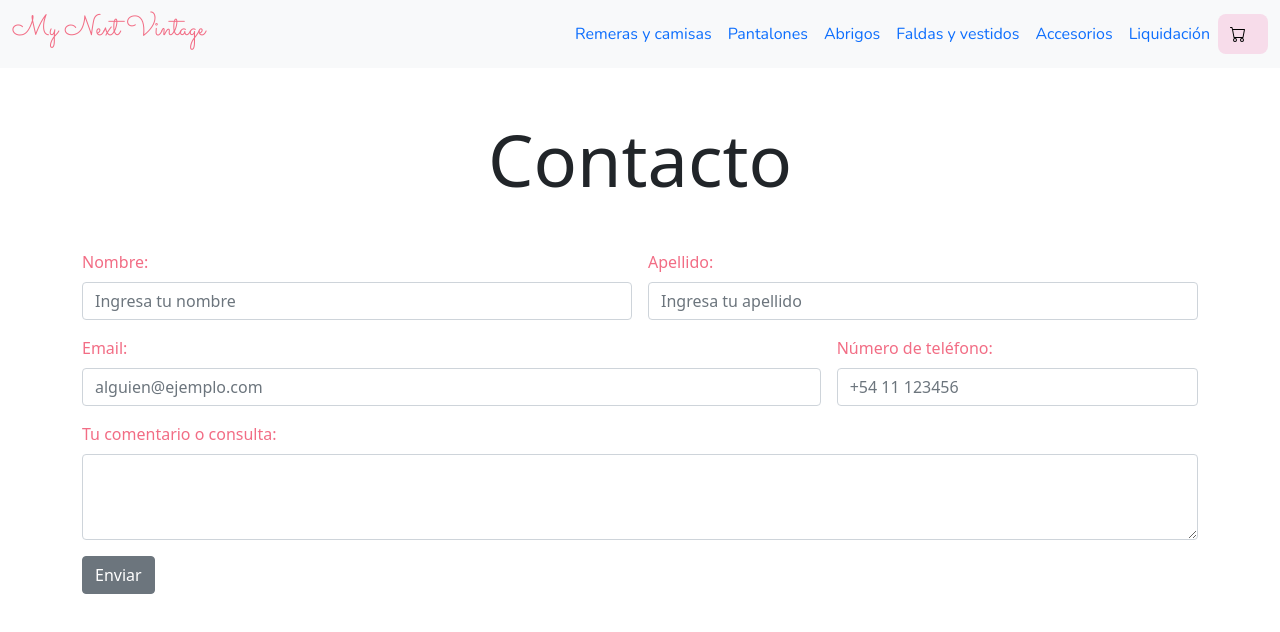
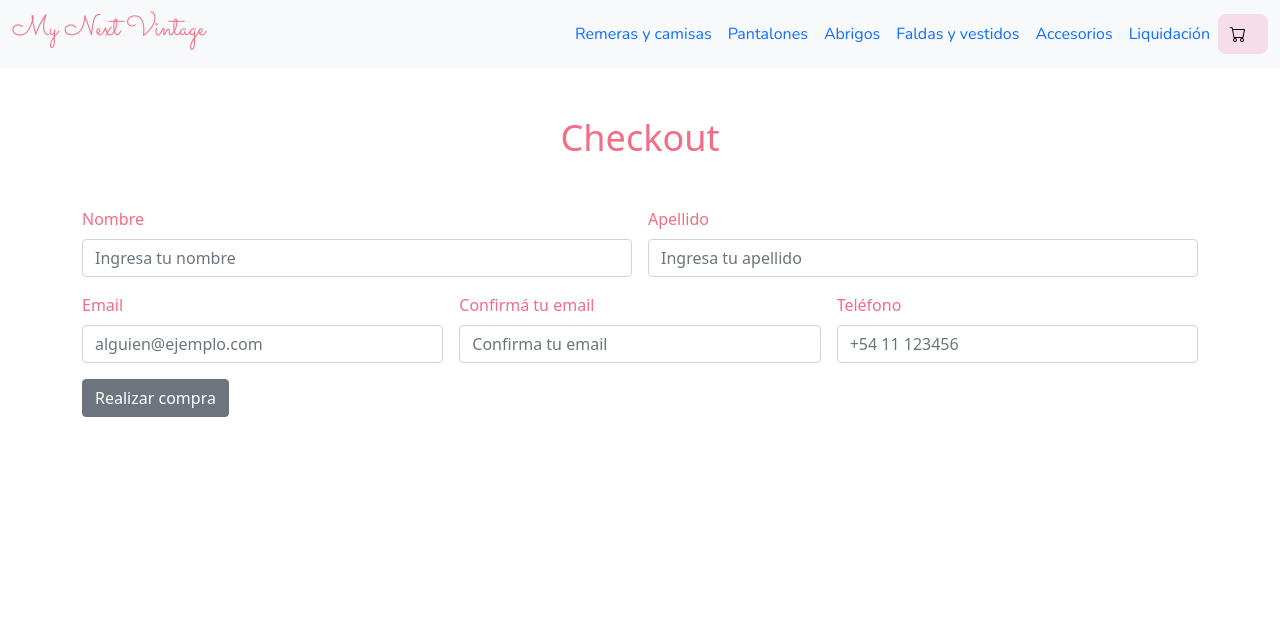
Before and after one commit to gabrielamachin/myNextVintage-Machin, a React (Create React App) app: page /checkout in a window 1280 px wide. Shown: the top 632 px of the page. Built offline with nearby package versions, Linux system fonts and the light colour scheme; no server answers.

Commit message:
Checkout

```diff
--- a/src/components/Checkout/Checkout.css
+++ b/src/components/Checkout/Checkout.css
@@ -1,3 +1,8 @@
 .formTextColor {
     color: #f26d85;
 }
+
+.fontTitle {
+    color: #F26D85;
+    font-size: 2.25rem;
+}
--- a/src/components/Checkout/Checkout.js
+++ b/src/components/Checkout/Checkout.js
@@ -1,115 +1,119 @@
 import './Checkout.css'
-// import { useState } from "react"
-// import CartContext from "../../context/CartContext"
-// import { useNotification } from "../../notification/Notification"
-// import { addDoc, collection, writeBatch, getDocs, query, where, documentId } from 'firebase/firestore'
-// import { db } from '../../services/firebase/index'
+import { useState, useContext  } from "react"
+import CartContext from "../../context/CartContext"
+import { useNotification } from "../../notification/Notification"
+import { addDoc, collection, writeBatch, getDocs, query, where, documentId } from 'firebase/firestore'
+import { db } from '../../services/firebase/index'
 
 const Checkout = () => {
-    // const [loading, setLoading] = useState(false)
-    // const { cart, totalQuantity, getTotal, clearCart } = useContext(CartContext)
-    // const total = getTotal()
-    // const setNotification = useNotification()
+    const [loading, setLoading] = useState(false)
+    const { cart, totalQuantity, getTotal, clearCart } = useContext(CartContext)
+    const total = getTotal()
+    const setNotification = useNotification()
 
-    // const handleCreateOrder = () => {
-    //     setLoading(true)
+    const [name, setName] = useState("")
+    const [surname, setSurname] = useState("")
+    const [email, setEmail] = useState("")
+    const [phone, setPhone] = useState("")
 
-    //     const objOrder = {
-    //         buyer: {
-    //             name: 'Gabriela M',
-    //             email: 'gabrielam@email.com',
-    //             phone: '012345',
-    //             address: 'casa 123',
-    //             comment: 'comentario 1'
-    //         },
-    //         items: cart,
-    //         total: total
-    //     }
+    const handleCreateOrder = () => {
+        setLoading(true)
 
-    //     const batch = writeBatch(db)
+        const objOrder = {
+            buyer: {
+                name: name,
+                surname: surname,
+                email: email,
+                phone: phone
+            },
+            items: cart,
+            total: total
+        }
 
-    //     const ids = cart.map(prod => prod.id)
+        const batch = writeBatch(db)
 
-    //     const outOfStock = []
+        const ids = cart.map(prod => prod.id)
 
-    //     const collectionRef = collection(db, 'products')
+        const outOfStock = []
 
-    //     getDocs(query(collectionRef, where(documentId(), 'in', ids)))
-    //         .then(response => {
-    //             response.docs.forEach(doc => {
-    //                 const dataDoc = doc.data()
+        const collectionRef = collection(db, 'products')
 
-    //                 const prod = cart.find(prod => prod.id === doc.id)
-    //                 const prodQuantity = prod.quantity
+        getDocs(query(collectionRef, where(documentId(), 'in', ids)))
+            .then(response => {
+                response.docs.forEach(doc => {
+                    const dataDoc = doc.data()
 
-    //                 if(dataDoc.stock >= prodQuantity) {
-    //                     batch.update(doc.ref, { stock: dataDoc.stock - prodQuantity })
-    //                 } else {
-    //                     outOfStock.push({ id: doc.id, ...dataDoc})
-    //                 }
-    //             })
-    //         }).then(() => {
-    //             if(outOfStock.length === 0) {
-    //                 const collectionRef = collection(db, 'orders')
-    //                 return addDoc(collectionRef, objOrder)
-    //             } else {
-    //                 return Promise.reject({ type: 'out_of_stock', products: outOfStock })
-    //             }
-    //         }).then(({ id }) => {
-    //             batch.commit()
-    //             clearCart()
-    //             setNotification('success',`Su orden se genero correctamente. El id de su orden es: ${id}`)
-    //         }).catch(error => {
-    //             if(error.type === 'out_of_stock') {
-    //                 setNotification('error','Hay productos que no tienen stock')
+                    const prod = cart.find(prod => prod.id === doc.id)
+                    const prodQuantity = prod.quantity
 
-    //             } else {
-    //                 console.log(error)
-    //             }
-    //         }).finally(() => {
-    //             setLoading(false)
-    //         })
+                    if(dataDoc.stock >= prodQuantity) {
+                        batch.update(doc.ref, { stock: dataDoc.stock - prodQuantity })
+                    } else {
+                        outOfStock.push({ id: doc.id, ...dataDoc})
+                    }
+                })
+            }).then(() => {
+                if(outOfStock.length === 0) {
+                    const collectionRef = collection(db, 'orders')
+                    return addDoc(collectionRef, objOrder)
+                } else {
+                    return Promise.reject({ type: 'out_of_stock', products: outOfStock })
+                }
+            }).then(({ id }) => {
+                batch.commit()
+                clearCart()
+                setNotification('success',`Su orden se genero correctamente. El id de su orden es: ${id}`)
+            }).catch(error => {
+                if(error.type === 'out_of_stock') {
+                    setNotification('error','Hay productos que no tienen stock')
 
-    // }
+                } else {
+                    console.log(error)
+                }
+            }).finally(() => {
+                setLoading(false)
+            })
 
-    // if(loading) {
-    //     return <h1 className='fontTitle'>Se está generando su orden...</h1>
-    // }
+    }
 
-    // if(totalQuantity === 0) {
-    //     return <h1 className='fontTitle'>No hay productos en el carrito</h1>
-    // }
+    if(loading) {
+        return <h1 className='fontTitle'>Se está generando su orden...</h1>
+    }
+
+    if(totalQuantity === 0) {
+        return <h1 className='fontTitle'>No hay productos en el carrito</h1>
+    }
 
     return (
         <div className="container mt-5">
           <div className="div text-center my-5">
-            <h1 className="display-2 texto__cursiva--color">Contacto</h1>
+            <h1 className="fontTitle">Checkout</h1>
           </div>
-          <form action="" className="row g-3">
+          <div className="row g-3">
             <div className="col-md-6">
-              <label for="nombre" className="form-label formTextColor">Nombre:</label>
-              <input type="text" className="form-control" id="nombre" placeholder="Ingresa tu nombre" />
+              <label htmlFor="nombre" className="form-label formTextColor">Nombre</label>
+              <input type="text" className="form-control" id="nombre" placeholder="Ingresa tu nombre" value={name} onChange={(e) => setName(e.target.value)} required />
             </div>
             <div className="col-md-6">
-              <label for="apellido" className="form-label formTextColor">Apellido:</label>
-              <input type="text" className="form-control" id="apellido" placeholder="Ingresa tu apellido" />
-            </div>
-            <div className="col-md-8">
-              <label for="email" className="form-label formTextColor">Email:</label>
-              <input type="text" className="form-control" id="email" placeholder="alguien@ejemplo.com" />
+              <label htmlFor="apellido" className="form-label formTextColor">Apellido</label>
+              <input type="text" className="form-control" id="apellido" placeholder="Ingresa tu apellido" value={surname} onChange={(e) => setSurname(e.target.value)} required />
             </div>
             <div className="col-md-4">
-              <label for="telefono" className="form-label formTextColor">Número de teléfono:</label>
-              <input type="text" className="form-control" id="telefono" placeholder="+54 11 123456" />
+              <label htmlFor="email" className="form-label formTextColor">Email</label>
+              <input type="text" className="form-control" id="email" placeholder="alguien@ejemplo.com" value={email} onChange={(e) => setEmail(e.target.value)} required />
             </div>
-            <div className="col-md-12">
-              <label for="consulta" className="form-label formTextColor">Tu comentario o consulta:</label>
-              <textarea className="form-control" id="consulta" rows="3"></textarea>
+            <div className="col-md-4">
+              <label htmlFor="confirmaEmail" className="form-label formTextColor"> Confirmá tu email</label>
+              <input type="text" className="form-control" id="confirmaEmail" placeholder="Confirma tu email" required />
             </div>
-            <div className="col-md-12">
-              <input type="submit" className="btn btn-secondary" value="Enviar" />
+            <div className="col-md-4">
+              <label htmlFor="telefono" className="form-label formTextColor"> Teléfono</label>
+              <input type="text" className="form-control" id="telefono" placeholder="+54 11 123456" value={phone} onChange={(e) => setPhone(e.target.value)} required />
             </div>
-          </form>
+            <div className="col-12">
+              <button className="btn btn-secondary" type="button" value="Enviar" onClick={handleCreateOrder}>Realizar compra</button>
+            </div>
+          </div>
         </div>
     )
 }
```
Also changed, not shown: src/components/Cart/Cart.js (+3 -73 lines), 1 other file (tests, documents, lock files or other folders).
